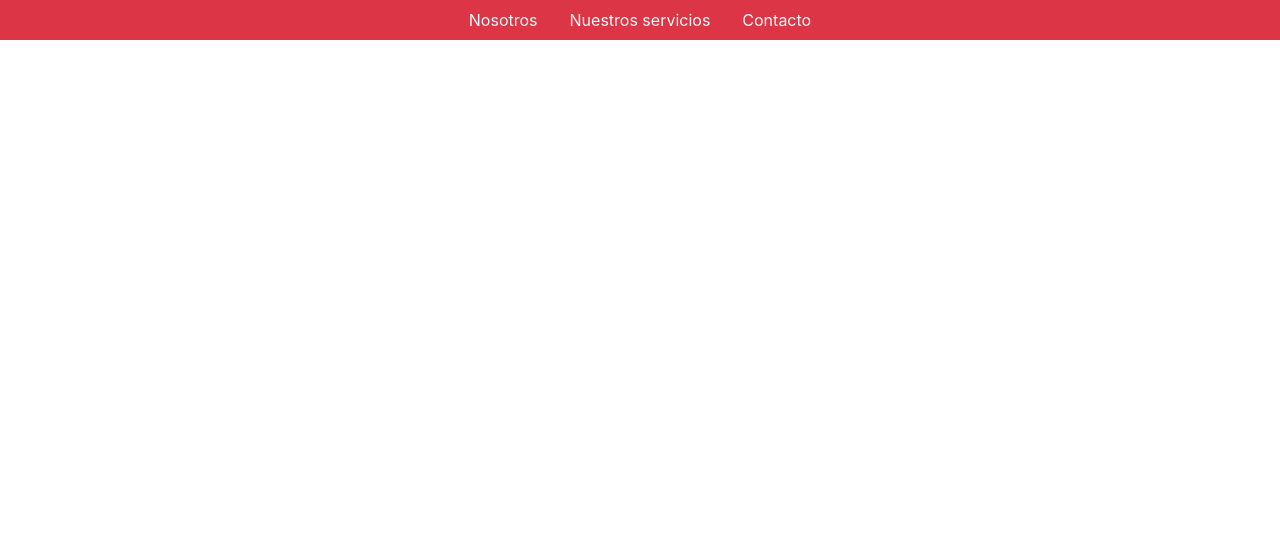
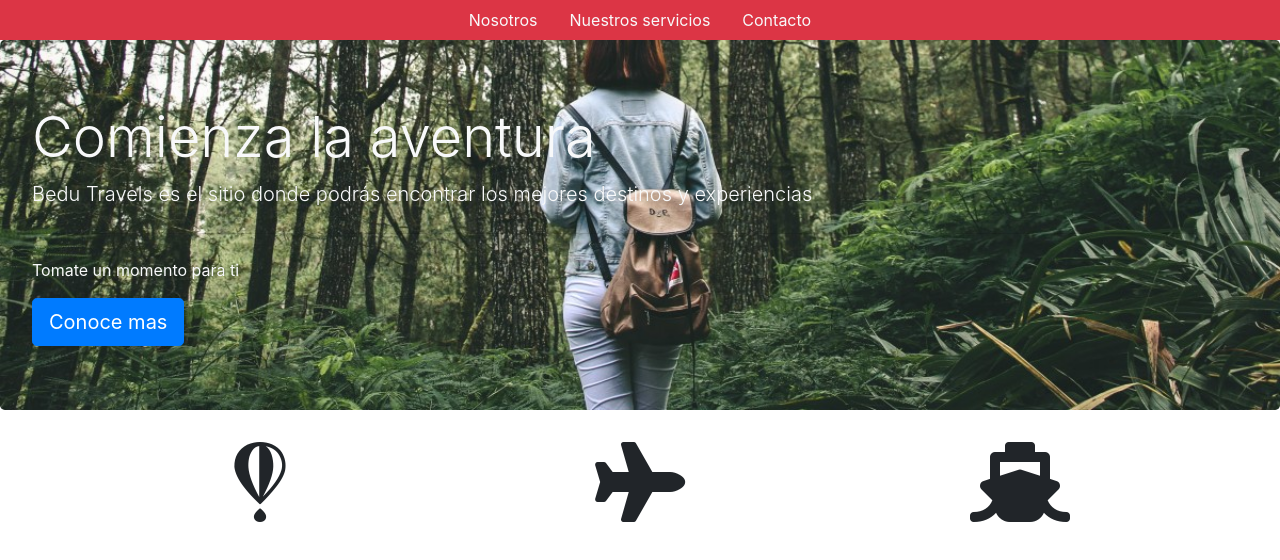
Before and after one commit to AlexQ28/bedutravels, a plain HTML site: page index.html in a window 1280 px wide. Drawn offline with nearby package versions, Linux system fonts and the light colour scheme.

Commit message:
se realiza scss y cambios en index

```diff
--- /dev/null
+++ b/assets/scss/main.scss
@@ -0,0 +1,6 @@
+#background-jumbotron {
+    background-image: url(../images/bosquedestino.jpg);
+    background-repeat: no-repeat;
+    background-size: cover;
+    background-position: bottom;
+}
--- a/index.html
+++ b/index.html
@@ -5,7 +5,10 @@
     <meta name="viewport" content="width=device-width, initial-scale=1.0">
     <meta http-equiv="X-UA-Compatible" content="ie=edge">
     <title>Document</title>
+    <link rel="stylesheet" href="assets/css/main.css">
     <link rel="stylesheet" href="https://stackpath.bootstrapcdn.com/bootstrap/4.3.1/css/bootstrap.min.css" integrity="sha384-ggOyR0iXCbMQv3Xipma34MD+dH/1fQ784/j6cY/iJTQUOhcWr7x9JvoRxT2MZw1T" crossorigin="anonymous">
+    <link rel="stylesheet" href="https://use.fontawesome.com/releases/v5.7.2/css/all.css" integrity="sha384-fnmOCqbTlWIlj8LyTjo7mOUStjsKC4pOpQbqyi7RrhN7udi9RwhKkMHpvLbHG9Sr" crossorigin="anonymous">
+    <title>BeduTravels</title>
 </head>
 <body>
    <ul class="nav justify-content-center bg-danger">
@@ -19,11 +22,27 @@
          <a class="nav-link text-light" href="#">Contacto</a>
      </li>
    </ul>
-<section>
-   <div></div>
-   <div></div>
-   <div></div>
-</section>
 
+   <div id="background-jumbotron" class="jumbotron">
+     <h1 class="display-4 text-light">Comienza la aventura</h1>
+     <p class="lead text-light">Bedu Travels es el sitio donde podrás encontrar los mejores destinos y experiencias</p>
+     <hr class="my-4">
+     <p class="text-light">Tomate un momento para ti</p>
+     <a class="btn btn-primary btn-lg" href="#" role="button">Conoce mas</a>
+   </div>
+
+   <div class="container">
+    <div class="row">
+      <div class="col-sm d-flex justify-content-around">
+           <i class="fab fa-fly fa-5x"></i>
+       </div>
+       <div class="col-sm d-flex justify-content-around">
+           <i class="fas fa-plane fa-5x"></i>
+       </div>
+       <div class="col-sm d-flex justify-content-around">
+            <i class="fas fa-ship fa-5x"></i>
+        </div>
+      </div>
+    </div>
 </body>
 </html>
```
Also changed, not shown: assets/css/main.css (added), assets/images/bosquedestino.jpg (added), 1 other file.
